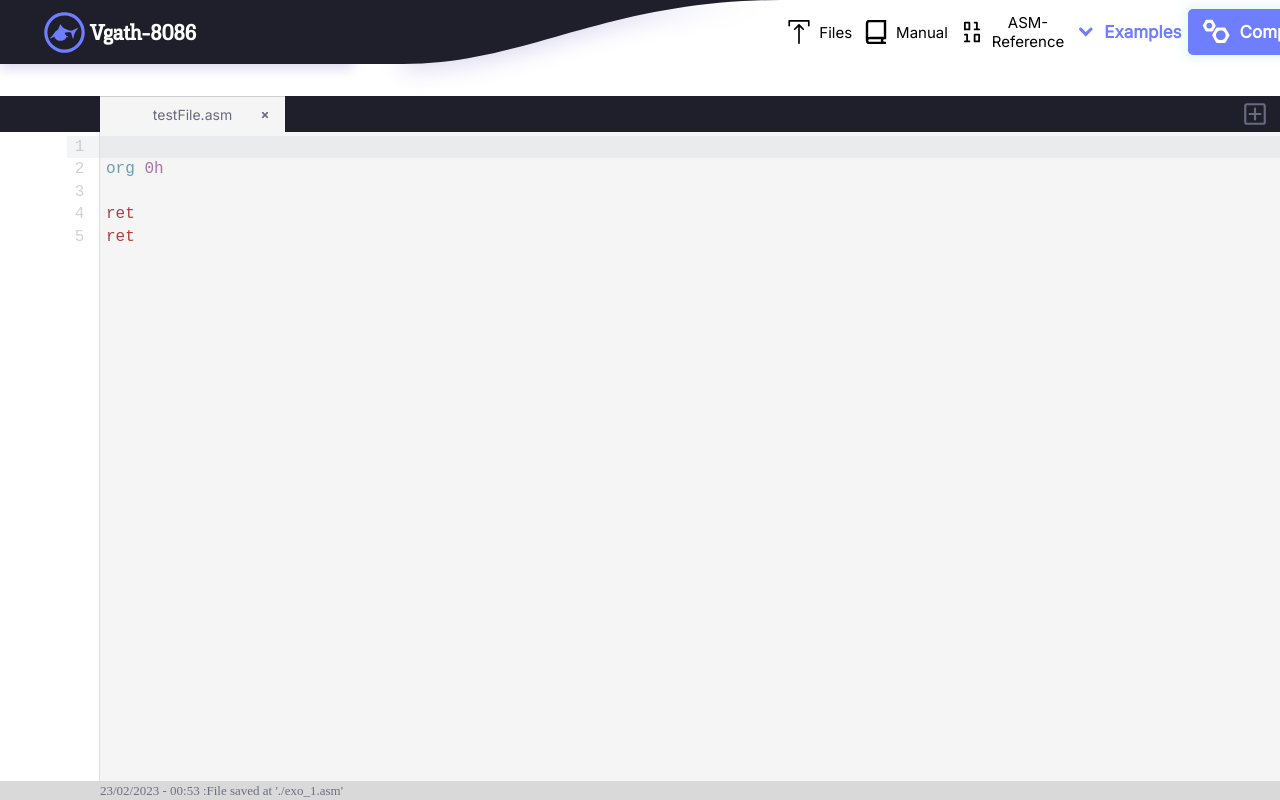
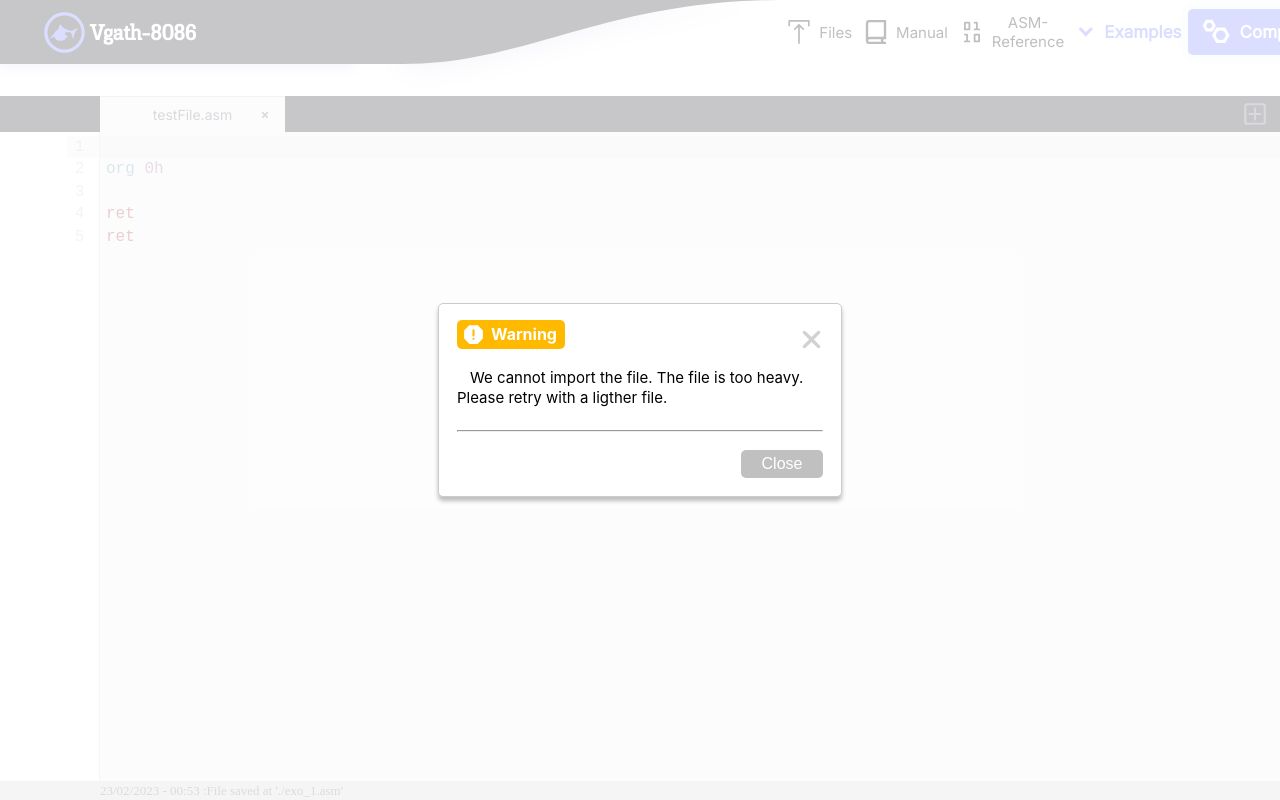
Before and after one commit to vgath-8086/8086-Online-IDE, a Next.js app: page / in a window 1280 px wide. Shown: the top 800 px of the page. Built offline with nearby package versions, Linux system fonts and the light colour scheme; a web font is replaced by a local one.

Commit message:
Implemented the "General Warning" modal

```diff
--- a/components/EditorInterface/EditorModals/EditorModalsLayout.tsx
+++ b/components/EditorInterface/EditorModals/EditorModalsLayout.tsx
@@ -1,12 +1,13 @@
 import React from "react"
-import EditorCompilationModal from "./EditorCompilationModal"
-import EditorSaveFileAs from "./EditorSaveFileAs"
+import EditorCompilationModal from "./Unused/EditorCompilationModal"
+import EditorSaveFileAs from "./Unused/EditorSaveFileAs"
 import ConfirmCloseFileModal from "./StandardLayout/ConfirmCloseFileModal/ConfirmCloseFileModal"
+import SaveFileAsModal from "./StandardLayout/SaveFileAsModal/SaveFileAsModal"
 
 import LoadPopUp from "./ManageFilesModals/LoadPopUp"
 import ManagePopUp from "./ManageFilesModals/ManagePopUp"
 import SavePopUp from "./ManageFilesModals/SavePopUp"
-import SaveFileAsModal from "./StandardLayout/SaveFileAsModal/SaveFileAsModal"
+import GeneralWarningModal from "./StandardLayout/GeneralWarningModal/GeneralWarningModal"
 
 
 // TODO: Create a standard layout component for all the modals (header, content, footer)
@@ -21,7 +22,7 @@ export default function EditorLayout(props: EditorLayoutInterface) {
         <div>
             {/*<EditorCloseUnsavedFile />*/}
             <EditorCompilationModal />
-            <EditorSaveFileAs />
+            {/*<EditorSaveFileAs />*/}
 
             <LoadPopUp />
             <SavePopUp />
@@ -29,6 +30,8 @@ export default function EditorLayout(props: EditorLayoutInterface) {
 
             <ConfirmCloseFileModal />
             <SaveFileAsModal />
+            <GeneralWarningModal />
+
         </div>
     )
 }
--- /dev/null
+++ b/components/EditorInterface/EditorModals/StandardLayout/GeneralWarningModal/GeneralWarningModal.tsx
@@ -0,0 +1,48 @@
+import React from "react"
+import { useDispatch, useSelector } from "react-redux"
+
+import { ModalDegree } from "definitions/Modals"
+import { closeGeneralWarningModal } from "features/interface/editor/editorModalsSlice"
+import EditorStandardModalLayout from "../EditorStandardModalLayout"
+
+import styles from "styles/EditorInterface/EditorModals.module.scss"
+
+interface GeneralWarningModalInterface {
+
+}
+
+export default function GeneralWarningModal(props: GeneralWarningModalInterface) {
+
+    const dispatch = useDispatch()
+
+    const isModalOpen:boolean = useSelector((state:any) => state.interfaceManagement.editor.modals.isGeneralWarningModalOpen);
+    const messageContent:string = useSelector((state:any) => state.interfaceManagement.editor.modals.warningMessage);
+
+    const handleClose = () => {
+
+        dispatch(closeGeneralWarningModal());
+    }
+
+    return (
+        <EditorStandardModalLayout
+            isModalOpen={isModalOpen}
+            handleClosing={() => handleClose()}
+
+            headerTitle="Warning"
+            headerIcon={{src: "icons/icon_caution.svg", alt: 'warning'}}
+            headerDegree={ModalDegree.Caution}
+
+            body={(
+                <div className={styles.generalMessageContent}>
+                        <span className={styles.message}>
+                            {messageContent}
+                        </span>
+                </div>
+            )}
+
+            actions={[
+                {name: "Close", degree: ModalDegree.Neuter, callback: ()=>handleClose()},
+            ]}
+        />
+    )
+}
--- a/features/interface/editor/editorModalsSlice.ts
+++ b/features/interface/editor/editorModalsSlice.ts
@@ -1,27 +1,29 @@
 import { createSlice, PayloadAction } from "@reduxjs/toolkit";
-import { ModalId } from "definitions/Modals";
+import { ModalType } from "definitions/Modals";
 
 
 interface EditorModalState {
     isUnsavedFileModalOpen: boolean;
     isSaveAsModalOpen: boolean;
+    isGeneralWarningModalOpen:boolean;
     isErrorModalOpen: boolean;
     isLoadModalOpen: boolean;
     isSaveModalOpen: boolean;
     isManageModalOpen: boolean;
 
-    errorMessage: string;   //TODO: create a standart error popup
+    warningMessage: string;   //TODO: create a standard error popup
 }
 
 const initialState:EditorModalState = {
     isUnsavedFileModalOpen: false,
     isSaveAsModalOpen: false,
+    isGeneralWarningModalOpen: true,
     isErrorModalOpen: false,
     isLoadModalOpen: false,
     isSaveModalOpen: false,
     isManageModalOpen: false,
 
-    errorMessage: '',
+    warningMessage: 'We cannot import the file. The file is too heavy. Please retry with a ligther file.',
 }
 
 //=======================================================================================================
@@ -33,13 +35,13 @@ export const editorModalSlice = createSlice({
 
         //=========================
         //TEST-TMP
-        openModal: (state, action: PayloadAction<ModalId>) => {
+        openModal: (state, action: PayloadAction<ModalType>) => {
 
-            const modalId:ModalId = action.payload
+            const modalId:ModalType = action.payload
 
             switch( modalId ) {
 
-                case ModalId.ConfirmCloseModal:
+                case ModalType.ConfirmCloseModal:
                     state.isUnsavedFileModalOpen = true;
                     break;
 
@@ -47,6 +49,17 @@ export const editorModalSlice = createSlice({
             }
         },
         //=========================
+
+        //Save As File Modal
+        openGeneralWarningModal: (state) => {
+
+            state.isGeneralWarningModalOpen = true;
+        },
+
+        closeGeneralWarningModal: (state) => {
+
+            state.isGeneralWarningModalOpen = false;
+        },
 
         //Unsaved File Modal
         openUnsavedFileModal: (state) => {
@@ -113,6 +126,7 @@ export const editorModalSlice = createSlice({
 
 export const {  openUnsavedFileModal, closeUnsavedFileModal,
                 openSaveAsModal, closeSaveAsModal,
+                openGeneralWarningModal, closeGeneralWarningModal,
                 openLoadModal, closeLoadModal,
                 openSaveModal, closeSaveModal,
                 openManageModal, closeManageModal,
--- a/styles/EditorInterface/EditorModals.module.scss
+++ b/styles/EditorInterface/EditorModals.module.scss
@@ -55,7 +55,6 @@ $elementsHeight: 32px; //hmmm
         padding-left: 4px;
         padding-right: 8px;
 
-
         .titleSpan {
             color: white;
             font-size: 16px;
@@ -84,7 +83,6 @@ $elementsHeight: 32px; //hmmm
 
 //Footer====================================================================
 //--------------------------------------------------------------------------
-
 .separatorLine {
     width: 100%;
 }
@@ -247,6 +245,21 @@ $elementsHeight: 32px; //hmmm
     }
 }
 
+// Body for: General Message Modal=============================================
+//--------------------------------------------------------------------------
+.generalMessageContent {
+    flex: 1;
+    margin: 10px 0;
+    margin-bottom: 15px;
+
+    .message {
+        padding-left: 13px;
+        padding-right: 13px;
+        padding-bottom: 7px;
+        font-size: 15px;
+    }
+}
+
 // Footer for: Unsaved File Modal===========================================
 //--------------------------------------------------------------------------
 
```
Also changed, not shown: TODOS.txt, components/EditorInterface/EditorModals/Unused/EditorCloseUnsavedFile.tsx (renamed from components/EditorInterface/EditorModals/EditorCloseUnsavedFile.tsx), components/EditorInterface/EditorModals/Unused/EditorCompilationModal.tsx (renamed from components/EditorInterface/EditorModals/EditorCompilationModal.tsx), components/EditorInterface/EditorModals/Unused/EditorSaveFileAs.tsx (renamed from components/EditorInterface/EditorModals/EditorSaveFileAs.tsx).
